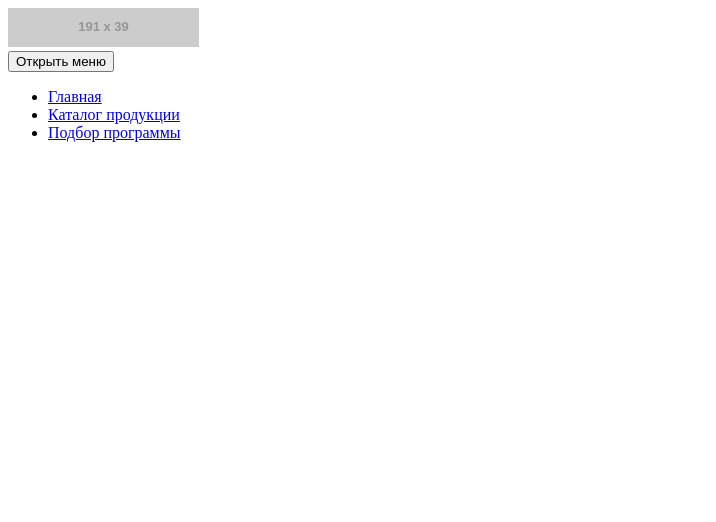
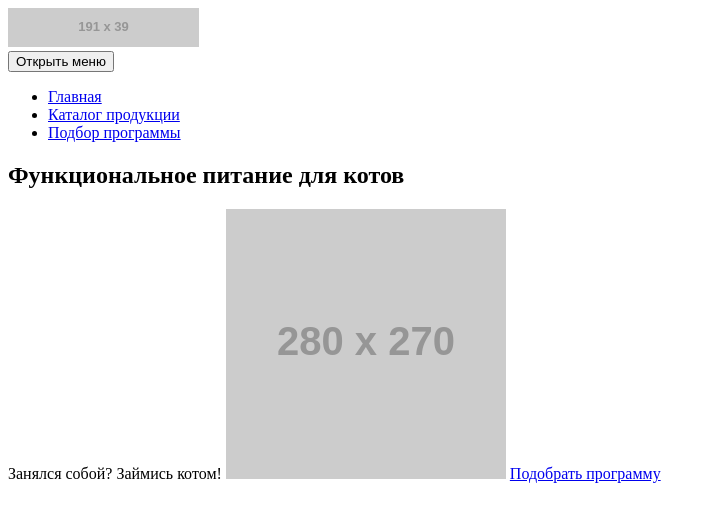
Before and after one commit to SKYFish17/444321-cat-energy-18, a website: page source/index.html in a window 1280 px wide. Shown: the whole page, without its empty margins (0-716 px from the left). Drawn offline with Linux system fonts and the light colour scheme; placeholder pictures from the web are drawn by us.

Commit message:
добавляет разметку блока program в index.html

```diff
--- a/source/index.html
+++ b/source/index.html
@@ -25,7 +25,14 @@
       </nav>
     </header>
 
-    <main class="page-main"></main>
+    <main class="page-main">
+      <section class="program">
+        <h1 class="program__title">Функциональное питание для котов</h1>
+        <span class="program_subtitle">Занялся собой? Займись котом!</span>
+        <img class="program__image" src="https://via.placeholder.com/280x270" width="280" height="270" alt="Упаковка функционального питания для котов">
+        <a class="program__link button" href="form.html">Подобрать программу</a>
+      </section>
+    </main>
 
     <footer class="page-footer"></footer>
   </body>
```
